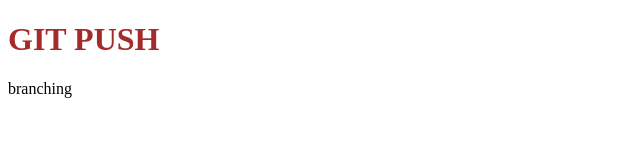
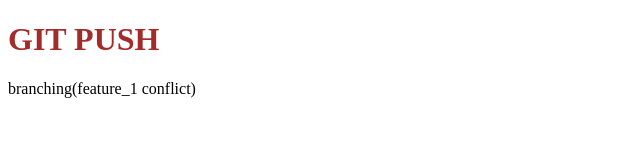
Before and after one commit to Satyakanta/Local_Repo, a plain HTML site: page index.html in a window 1280 px wide. Shown: the whole page, without its empty margins (0-640 px from the left). Drawn offline with Linux system fonts and the light colour scheme.

Commit message:
feature_1 conflict

```diff
--- a/index.html
+++ b/index.html
@@ -10,7 +10,7 @@
         GIT PUSH
     </h1>
     <p>
-        branching
+        branching(feature_1 conflict)
     </p>
 </body>
 </html>
```
